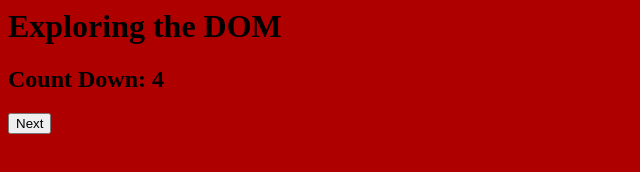
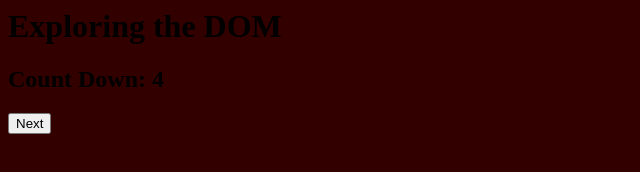
Before and after one commit to slater-sparks/slater-sparks.github.io, a plain HTML site: page jsboom.html in a window 1280 px wide. Both pictures are taken after a click on the button "Next". Shown: the whole page, without its empty margins (0-640 px from the left). Drawn offline with Linux system fonts and the light colour scheme.

Commit message:
Fixed red, again

```diff
--- a/jsboom.html
+++ b/jsboom.html
@@ -18,7 +18,7 @@
                 countobj.innerHTML = "<b><font size='+10'>BOOM!</b>";
                 document.body.style.backgroundColor = 'rgb(255, 0, 0)';;
             } else {
-                var redValue = Math.floor(255 - (i * 20));
+                var redValue = Math.floor(255 - (i * 51));
                 var greenValue = 0;
                 var blueValue = 0;
 
```
